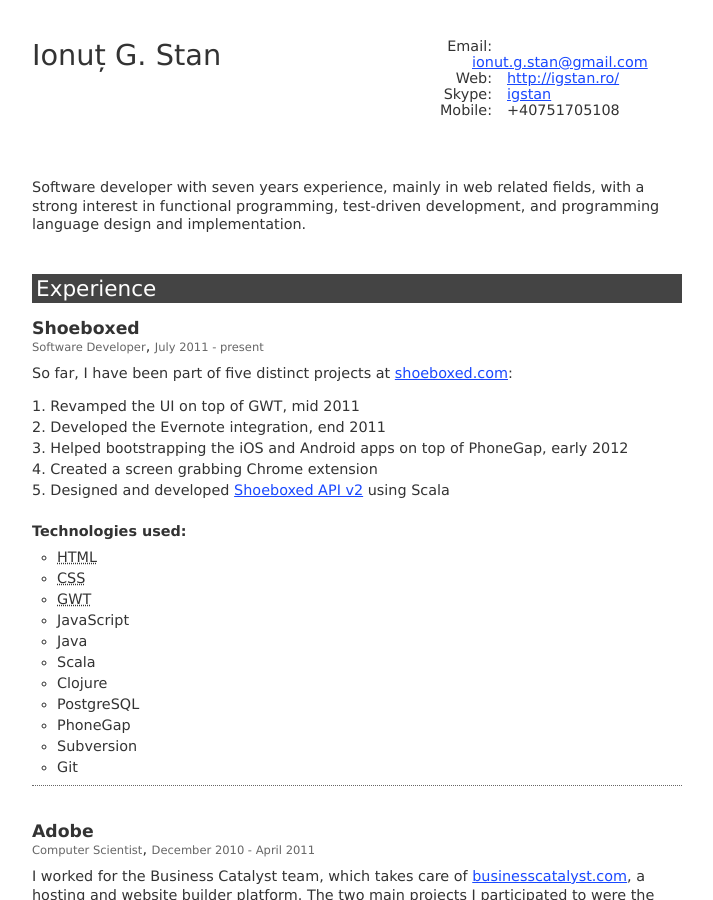
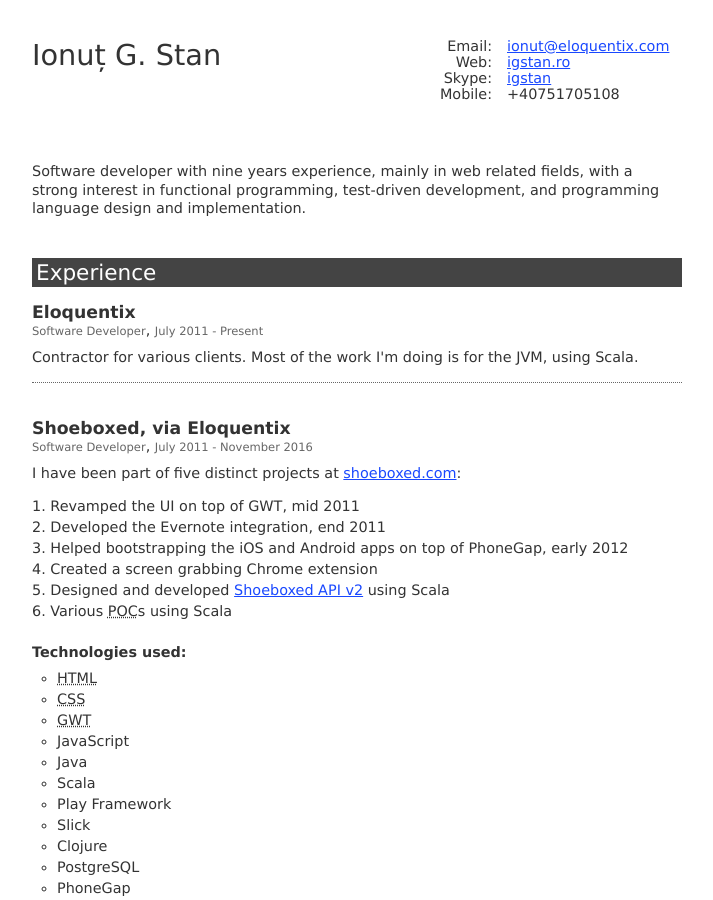
Before and after one commit to igstan/igstan.ro, a Jekyll site: the page files/cv.html, which Jekyll copies as it is, in a window 1280 px wide and 900 px high. Shown: the whole window, without its empty margins (6-719 px from the left). Built offline with Jekyll 4.4.1, drawn with Linux system fonts in a browser that asks for light colours; Markdown is read by kramdown in place of the engine named in the settings.

Commit message:
Update CV

```diff
--- a/files/cv.html
+++ b/files/cv.html
@@ -13,9 +13,9 @@
   <div id="contact">
     <dl>
       <dt>Email:</dt>
-      <dd><a href="mailto:ionut.g.stan@gmail.com">ionut.g.stan@gmail.com</a></dd>
+      <dd><a href="mailto:ionut@eloquentix.com">ionut@eloquentix.com</a></dd>
       <dt>Web:</dt>
-      <dd><a href="http://igstan.ro/">http://igstan.ro/</a></dd>
+      <dd><a href="http://igstan.ro/">igstan.ro</a></dd>
       <dt>Skype:</dt>
       <dd><a href="skype:igstan?chat">igstan</a></dd>
       <dt>Mobile:</dt>
@@ -25,7 +25,7 @@
 </div>
 
 <div id="summary">
-  <p>Software developer with seven years experience, mainly in web related fields,
+  <p>Software developer with nine years experience, mainly in web related fields,
   with a strong interest in functional programming, test-driven development, and
   programming language design and implementation.</p>
 </div>
@@ -34,10 +34,15 @@
   <h2>Experience</h2>
   <ol>
     <li>
-      <h4 class="company">Shoeboxed</h4>
+      <h4 class="company">Eloquentix</h4>
       <h5><span class="position">Software Developer</span>,
-        <span class="period">July 2011 - present</span></h5>
-      <p>So far, I have been part of five distinct projects at
+        <span class="period">July 2011 - Present</span></h5>
+      <p>Contractor for various clients. Most of the work I'm doing is for the JVM, using Scala.</p>
+    <li>
+      <h4 class="company">Shoeboxed, via Eloquentix</h4>
+      <h5><span class="position">Software Developer</span>,
+        <span class="period">July 2011 - November 2016</span></h5>
+      <p>I have been part of five distinct projects at
         <a href="http://shoeboxed.com">shoeboxed.com</a>:</p>
       <ol>
         <li>Revamped the UI on top of GWT, mid 2011</li>
@@ -45,6 +50,7 @@
         <li>Helped bootstrapping the iOS and Android apps on top of PhoneGap, early 2012</li>
         <li>Created a screen grabbing Chrome extension</li>
         <li>Designed and developed <a href="https://github.com/Shoeboxed/api">Shoeboxed API v2</a> using Scala</li>
+        <li>Various <abbr title="Proof of Concept">POC</abbr>s using Scala</li>
       </ol>
       <div class="technologies-used">
         <h6>Technologies used:</h6>
@@ -55,6 +61,8 @@
           <li>JavaScript</li>
           <li>Java</li>
           <li>Scala</li>
+          <li>Play Framework</li>
+          <li>Slick</li>
           <li>Clojure</li>
           <li>PostgreSQL</li>
           <li>PhoneGap</li>
```
